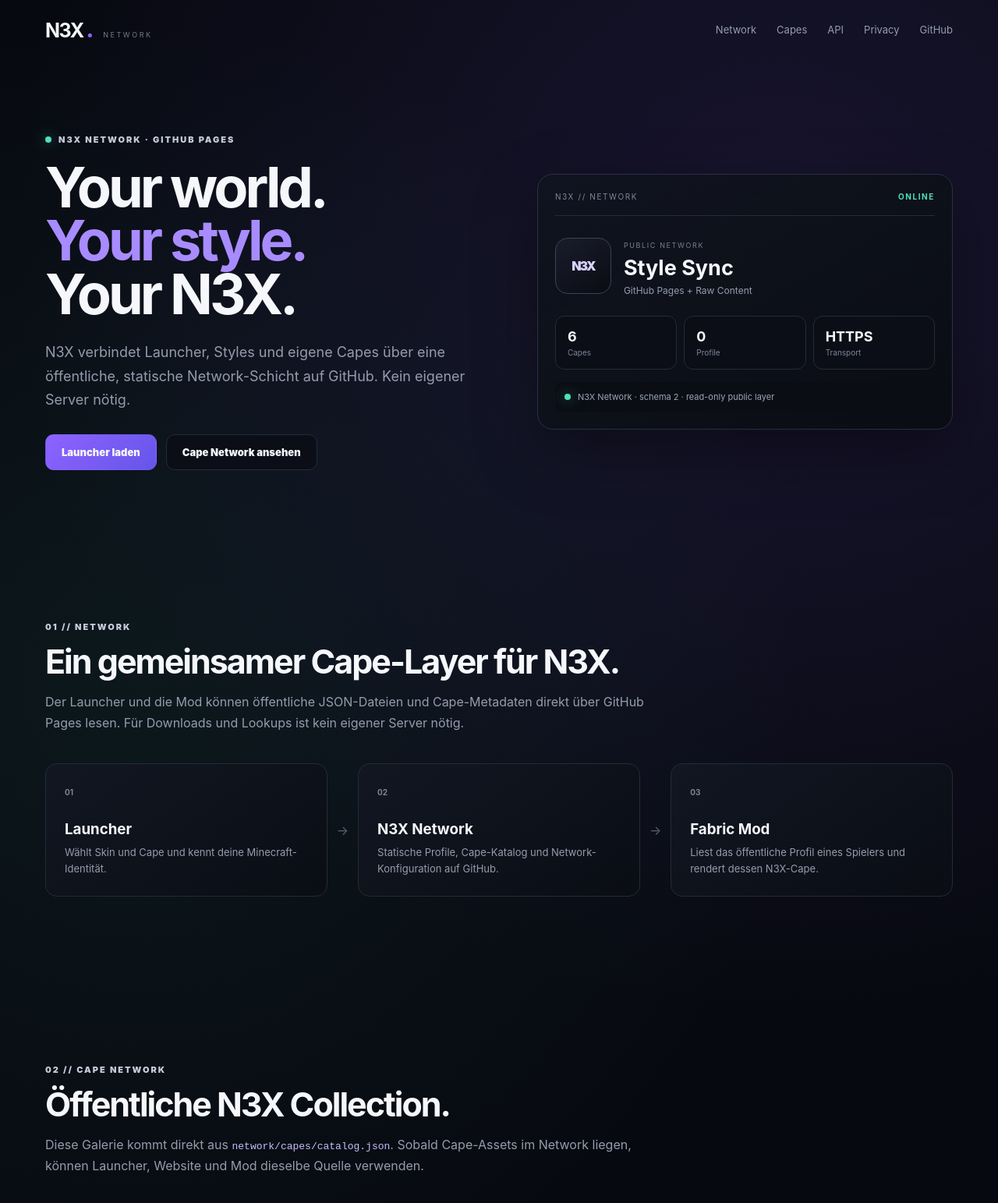
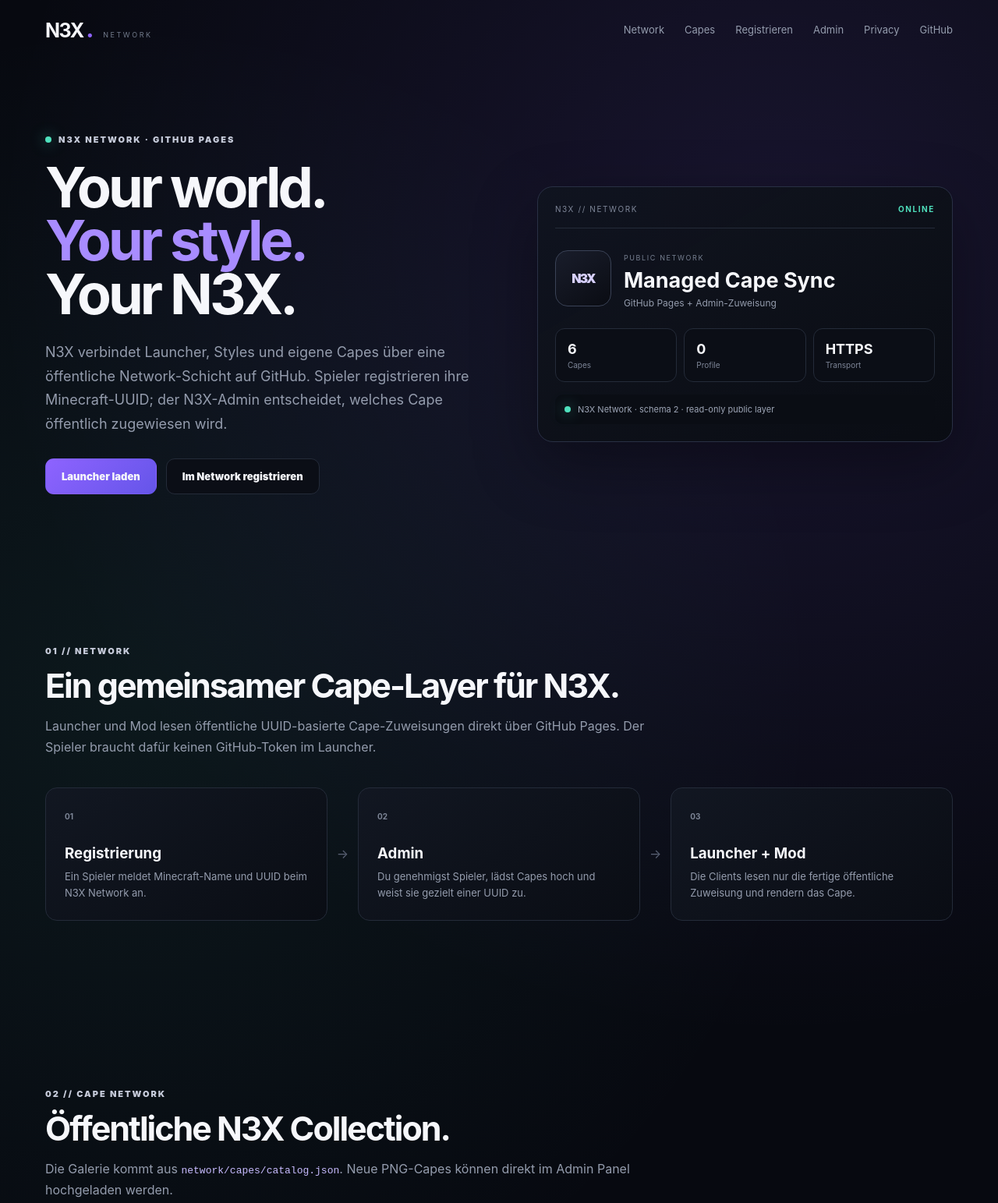
Before and after one commit to iooimc/N3X-Launcher, a plain HTML site: page index.html in a window 1280 px wide. Shown: the top 1543 px of the page at 78% size. Drawn offline with Linux system fonts and the light colour scheme.

Commit message:
Link N3X registration and admin panel

```diff
--- a/index.html
+++ b/index.html
@@ -18,7 +18,8 @@
     <nav>
       <a href="#network">Network</a>
       <a href="#capes">Capes</a>
-      <a href="#api">API</a>
+      <a href="register.html">Registrieren</a>
+      <a href="admin.html">Admin</a>
       <a href="privacy.html">Privacy</a>
       <a href="https://github.com/iooimc/N3X-Launcher">GitHub</a>
     </nav>
@@ -29,10 +30,10 @@
       <div>
         <div class="eyebrow"><span class="live-dot"></span>N3X NETWORK · GITHUB PAGES</div>
         <h1>Your world.<br><em>Your style.</em><br>Your N3X.</h1>
-        <p class="lead">N3X verbindet Launcher, Styles und eigene Capes über eine öffentliche, statische Network-Schicht auf GitHub. Kein eigener Server nötig.</p>
+        <p class="lead">N3X verbindet Launcher, Styles und eigene Capes über eine öffentliche Network-Schicht auf GitHub. Spieler registrieren ihre Minecraft-UUID; der N3X-Admin entscheidet, welches Cape öffentlich zugewiesen wird.</p>
         <div class="actions">
           <a class="button primary" href="https://github.com/iooimc/N3X-Launcher/releases">Launcher laden</a>
-          <a class="button" href="#capes">Cape Network ansehen</a>
+          <a class="button" href="register.html">Im Network registrieren</a>
         </div>
       </div>
 
@@ -40,7 +41,7 @@
         <div class="network-head"><span>N3X // NETWORK</span><b id="network-state">VERBINDE…</b></div>
         <div class="identity">
           <div class="avatar">N3X</div>
-          <div><small>PUBLIC NETWORK</small><h2>Style Sync</h2><p>GitHub Pages + Raw Content</p></div>
+          <div><small>PUBLIC NETWORK</small><h2>Managed Cape Sync</h2><p>GitHub Pages + Admin-Zuweisung</p></div>
         </div>
         <div class="stats">
           <div><strong id="cape-count">–</strong><span>Capes</span></div>
@@ -52,40 +53,40 @@
     </section>
 
     <section id="network" class="section">
-      <div class="section-title"><span>01 // NETWORK</span><h2>Ein gemeinsamer Cape-Layer für N3X.</h2><p>Der Launcher und die Mod können öffentliche JSON-Dateien und Cape-Metadaten direkt über GitHub Pages lesen. Für Downloads und Lookups ist kein eigener Server nötig.</p></div>
+      <div class="section-title"><span>01 // NETWORK</span><h2>Ein gemeinsamer Cape-Layer für N3X.</h2><p>Launcher und Mod lesen öffentliche UUID-basierte Cape-Zuweisungen direkt über GitHub Pages. Der Spieler braucht dafür keinen GitHub-Token im Launcher.</p></div>
       <div class="flow">
-        <article><b>01</b><h3>Launcher</h3><p>Wählt Skin und Cape und kennt deine Minecraft-Identität.</p></article>
+        <article><b>01</b><h3>Registrierung</h3><p>Ein Spieler meldet Minecraft-Name und UUID beim N3X Network an.</p></article>
         <i>→</i>
-        <article><b>02</b><h3>N3X Network</h3><p>Statische Profile, Cape-Katalog und Network-Konfiguration auf GitHub.</p></article>
+        <article><b>02</b><h3>Admin</h3><p>Du genehmigst Spieler, lädst Capes hoch und weist sie gezielt einer UUID zu.</p></article>
         <i>→</i>
-        <article><b>03</b><h3>Fabric Mod</h3><p>Liest das öffentliche Profil eines Spielers und rendert dessen N3X-Cape.</p></article>
+        <article><b>03</b><h3>Launcher + Mod</h3><p>Die Clients lesen nur die fertige öffentliche Zuweisung und rendern das Cape.</p></article>
       </div>
     </section>
 
     <section id="capes" class="section">
-      <div class="section-title"><span>02 // CAPE NETWORK</span><h2>Öffentliche N3X Collection.</h2><p>Diese Galerie kommt direkt aus <code>network/capes/catalog.json</code>. Sobald Cape-Assets im Network liegen, können Launcher, Website und Mod dieselbe Quelle verwenden.</p></div>
+      <div class="section-title"><span>02 // CAPE NETWORK</span><h2>Öffentliche N3X Collection.</h2><p>Die Galerie kommt aus <code>network/capes/catalog.json</code>. Neue PNG-Capes können direkt im Admin Panel hochgeladen werden.</p></div>
       <div id="cape-gallery" class="cape-grid"><div class="empty">Cape-Katalog wird geladen…</div></div>
     </section>
 
     <section id="profiles" class="section compact">
-      <div class="section-title"><span>03 // PROFILES</span><h2>Öffentliche Style-Profile.</h2><p>Profile werden UUID-basiert gespeichert, damit Namensänderungen kein Problem sind. Die Website zeigt nur Daten, die ausdrücklich für N3X veröffentlicht wurden.</p></div>
+      <div class="section-title"><span>03 // PROFILES</span><h2>Freigeschaltete Network-Profile.</h2><p>Profile werden UUID-basiert gespeichert. Nur vom Admin genehmigte Spieler landen im öffentlichen Index.</p></div>
       <div id="profile-list" class="profile-grid"><div class="empty">Noch keine öffentlichen Profile registriert.</div></div>
     </section>
 
     <section id="api" class="section">
-      <div class="section-title"><span>04 // STATIC API</span><h2>Einfach per HTTPS lesen.</h2><p>Die erste Network-Version ist bewusst read-only. So braucht der Launcher keinen geheimen GitHub-Token. Schreiben kommt später über eine kleine signierte Serverless-Bridge.</p></div>
+      <div class="section-title"><span>04 // MANAGED STATIC API</span><h2>Lesen öffentlich. Schreiben nur als Admin.</h2><p>Der Launcher und die Mod lesen ohne Geheimnisse. Änderungen werden ausschließlich über das Admin Panel mit deinem persönlichen GitHub-Zugriff vorgenommen.</p></div>
       <div class="api-grid">
         <article><span>CONFIG</span><code>network/config.json</code><button data-copy="network/config.json">Kopieren</button></article>
         <article><span>CAPES</span><code>network/capes/catalog.json</code><button data-copy="network/capes/catalog.json">Kopieren</button></article>
         <article><span>USERS</span><code>network/users/index.json</code><button data-copy="network/users/index.json">Kopieren</button></article>
       </div>
-      <div class="notice"><strong>Warum noch read-only?</strong><p>Ein GitHub-Schreibtoken darf niemals im Launcher oder in der Mod eingebettet werden. Jeder könnte ihn extrahieren. Deshalb lesen Clients jetzt sicher öffentlich; Upload/Select-Sync wird später über eine kleine authentifizierte Bridge ergänzt.</p></div>
+      <div class="notice"><strong>Admin-Kontrolle</strong><p>Dein GitHub-Schreibtoken wird niemals im Launcher oder in der Mod eingebettet. Das Admin Panel fragt ihn nur für deine aktuelle Browser-Sitzung ab. Öffentliche Cape-Zuweisungen liegen unter <code>network/v1/capes/&lt;uuid&gt;.png</code>.</p></div>
     </section>
 
     <section class="cta">
       <span>N3X // YOUR NEXT WORLD</span>
-      <h2>Launcher und Network benutzen jetzt dieselbe Basis.</h2>
-      <div class="actions center"><a class="button primary" href="https://github.com/iooimc/N3X-Launcher">Repository öffnen</a><a class="button" href="https://github.com/iooimc/N3X-Launcher/releases">Releases</a></div>
+      <h2>Du entscheidest, wer welches N3X-Cape bekommt.</h2>
+      <div class="actions center"><a class="button primary" href="register.html">Spieler registrieren</a><a class="button" href="admin.html">Admin Panel</a></div>
     </section>
   </main>
 
```
